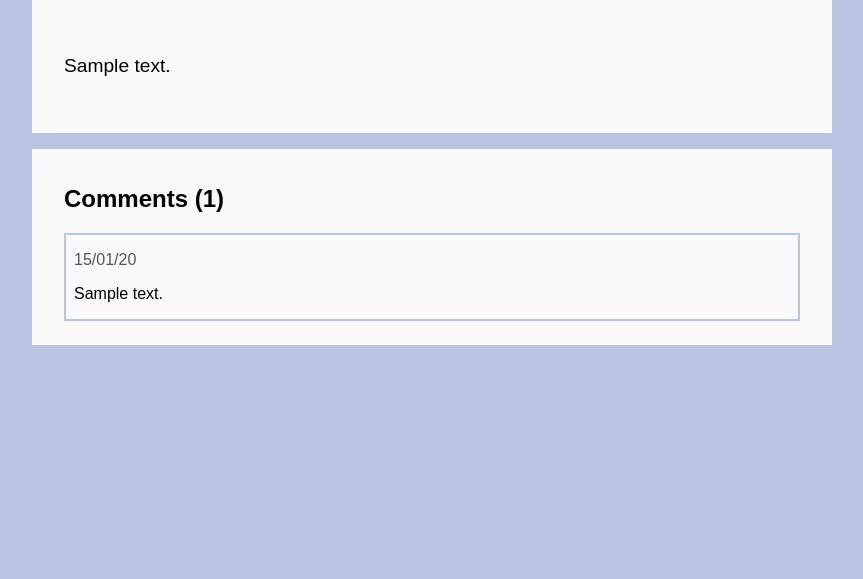
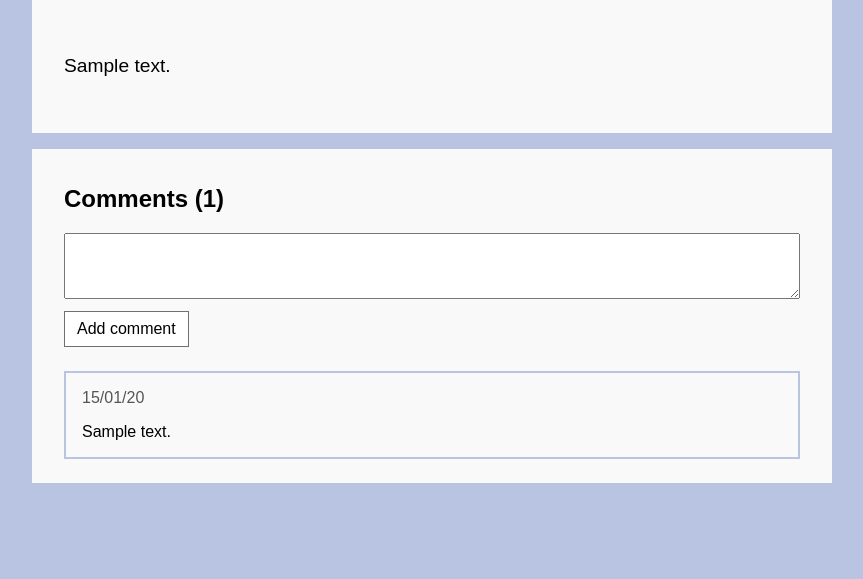
Before and after one commit to Pantonshire/BridgingCoursework, a Django app: a page that uses blog/templates/blog/post.html in a window 1280 px wide. Shown: the part 249-828 px from the top of the page, without its empty margins (208-1071 px from the left). Before the commit the page ends 594 px from the top, so only its background shows below. Run offline with Django 3.2, Linux system fonts and the light colour scheme; tables that the repository leaves empty hold one stand-in row (values such as "Sample post").

Commit message:
Commenting on posts

```diff
--- a/blog/forms.py
+++ b/blog/forms.py
@@ -5,3 +5,11 @@ class ManagePostForm(forms.ModelForm):
     class Meta:
         model = models.Post
         fields = ['title', 'content', 'published']
+
+class CommentForm(forms.ModelForm):
+    class Meta:
+        model = models.Comment
+        fields = ['content']
+        widgets = {
+            'content': forms.Textarea(attrs={'rows': 4}),
+        }
--- a/blog/models.py
+++ b/blog/models.py
@@ -44,3 +44,6 @@ class Comment(models.Model):
     post = models.ForeignKey('Post', on_delete=models.CASCADE, blank=False, null=False)
     content = models.TextField(blank=False, null=False)
     date = models.DateTimeField(blank=True, null=True)
+
+    def __str__(self):
+        return 'Comment #%d for post: "%s"' % (self.id, self.post)
--- a/blog/static/css/blog.css
+++ b/blog/static/css/blog.css
@@ -120,6 +120,35 @@ body {
     padding-right: 2em;
 }
 
+#CommentForm {
+    margin: 1em 0;
+}
+
+#CommentForm textarea {
+    width: 100%;
+    box-sizing: border-box;
+    resize: vertical;
+    font-size: 1em;
+    font-weight: 300;
+}
+
+#CommentForm button {
+    background-color: white;
+    border: 1px solid #707070;
+    box-sizing: border-box;
+    padding: 0.5em 0.75em;
+    margin: 0.5em 0;
+    font-size: 1em;
+    font-weight: 300;
+    text-decoration: none;
+    color: black;
+    transition: background-color 0.15s ease-out;
+}
+
+#CommentForm button:hover {
+    background-color: #C9D4F2;
+}
+
 .form input, .form button, .form textarea {
     display: block;
     box-sizing: border-box;
@@ -163,6 +192,7 @@ body {
     /* border: 2px solid #9AABD6; */
     border: 2px solid #B8C4E2;
     box-sizing: border-box;
-    padding: 0 0.5em;
+    padding: 0 1em;
     margin: 0.5em 0;
+    font-weight: lighter;
 }
--- a/blog/templates/blog/post.html
+++ b/blog/templates/blog/post.html
@@ -14,6 +14,14 @@
     </div>
     <div class="box">
         <h2>Comments ({{comments.count}})</h2>
+        <form action={% url 'submit_comment' post_path=post.path %} method="POST" id="CommentForm">
+            {% csrf_token %}
+            <div>
+                {{comment_form.content.errors}}
+                {{comment_form.content}}
+            </div>
+            <button type="submit">Add comment</button>
+        </form>
         {% for comment in comments %}
             <div class="comment">
                 <p class="date">{{comment.date|date:'d/m/y'}}</p>
--- a/blog/urls.py
+++ b/blog/urls.py
@@ -12,4 +12,5 @@ urlpatterns = [
 
     path('submit/post/compose', views.submit_compose_post, name='submit_compose_post'),
     path('submit/post/<str:post_path>/amend', views.submit_amend_post, name='submit_amend_post'),
+    path('submit/comment/<str:post_path>', views.submit_comment, name='submit_comment'),
 ]
--- a/blog/views.py
+++ b/blog/views.py
@@ -1,6 +1,7 @@
 import math
 from django.shortcuts import render, redirect
 from django.http import HttpResponseBadRequest, HttpResponseForbidden, HttpResponseNotFound
+from django.utils import timezone
 from . import models, forms, constants
 
 def post_list_first(request):
@@ -42,6 +43,7 @@ def post(request, post_path):
     return render(request, 'blog/post.html', {
         'post': requested_post,
         'comments': comments,
+        'comment_form': forms.CommentForm(),
     })
 
 def compose_post(request):
@@ -128,3 +130,26 @@ def submit_amend_post(request, post_path):
 
         return redirect('post', post_path=requested_post.path)
     return HttpResponseBadRequest('Bad method')
+
+def submit_comment(request, post_path):
+    if request.method != "POST":
+        return HttpResponseBadRequest('Bad method')
+
+    comment_post = models.Post.objects.filter(path=post_path).first()
+
+    if comment_post is None:
+        return HttpResponseNotFound('Requested post not found')
+
+    form = forms.CommentForm(request.POST)
+
+    if not form.is_valid():
+        return HttpResponseBadRequest('Invalid form')
+
+    comment = form.save(commit=False)
+
+    comment.post = comment_post
+    comment.date = timezone.now()
+
+    comment.save()
+
+    return redirect('post', post_path=post_path)
```
